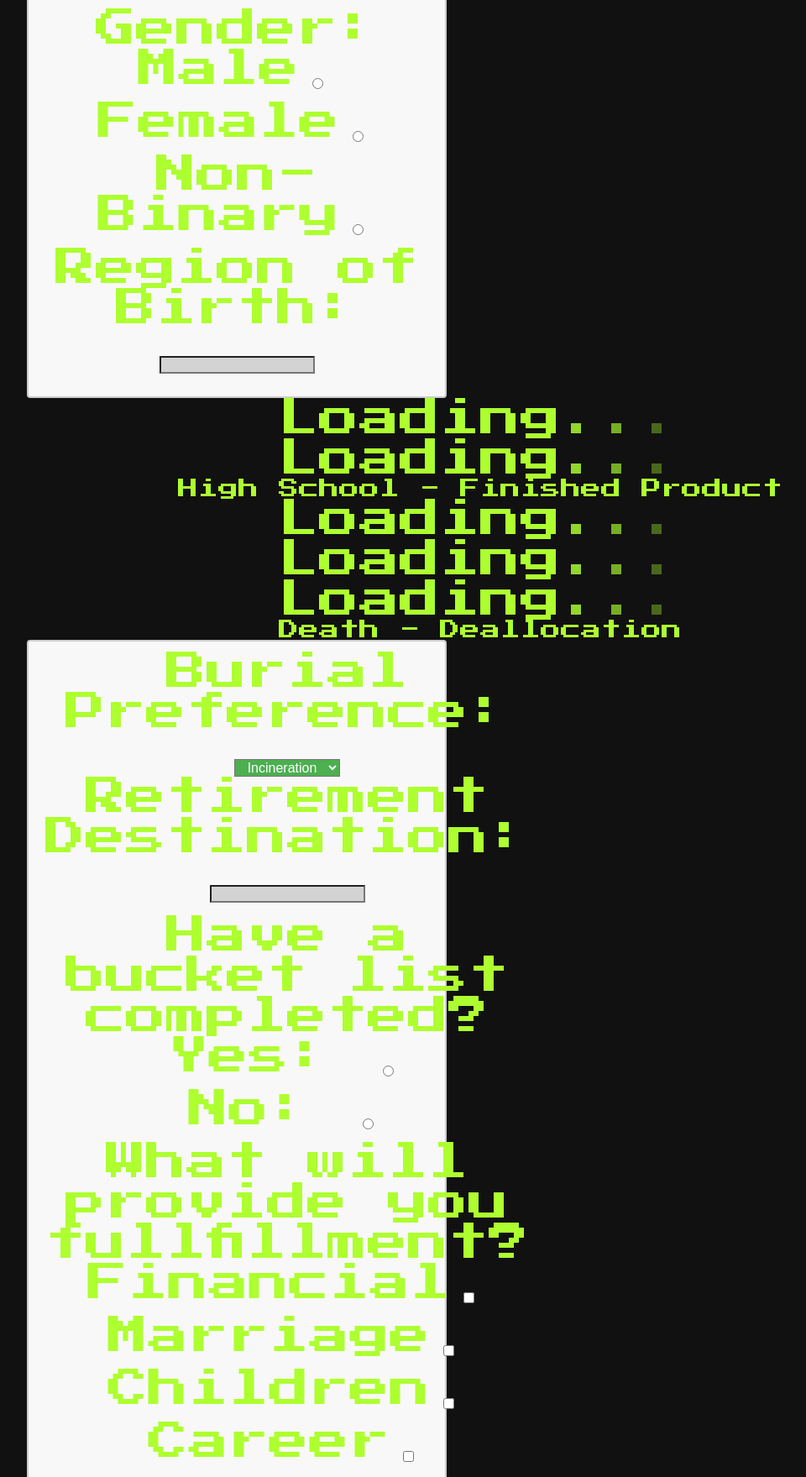
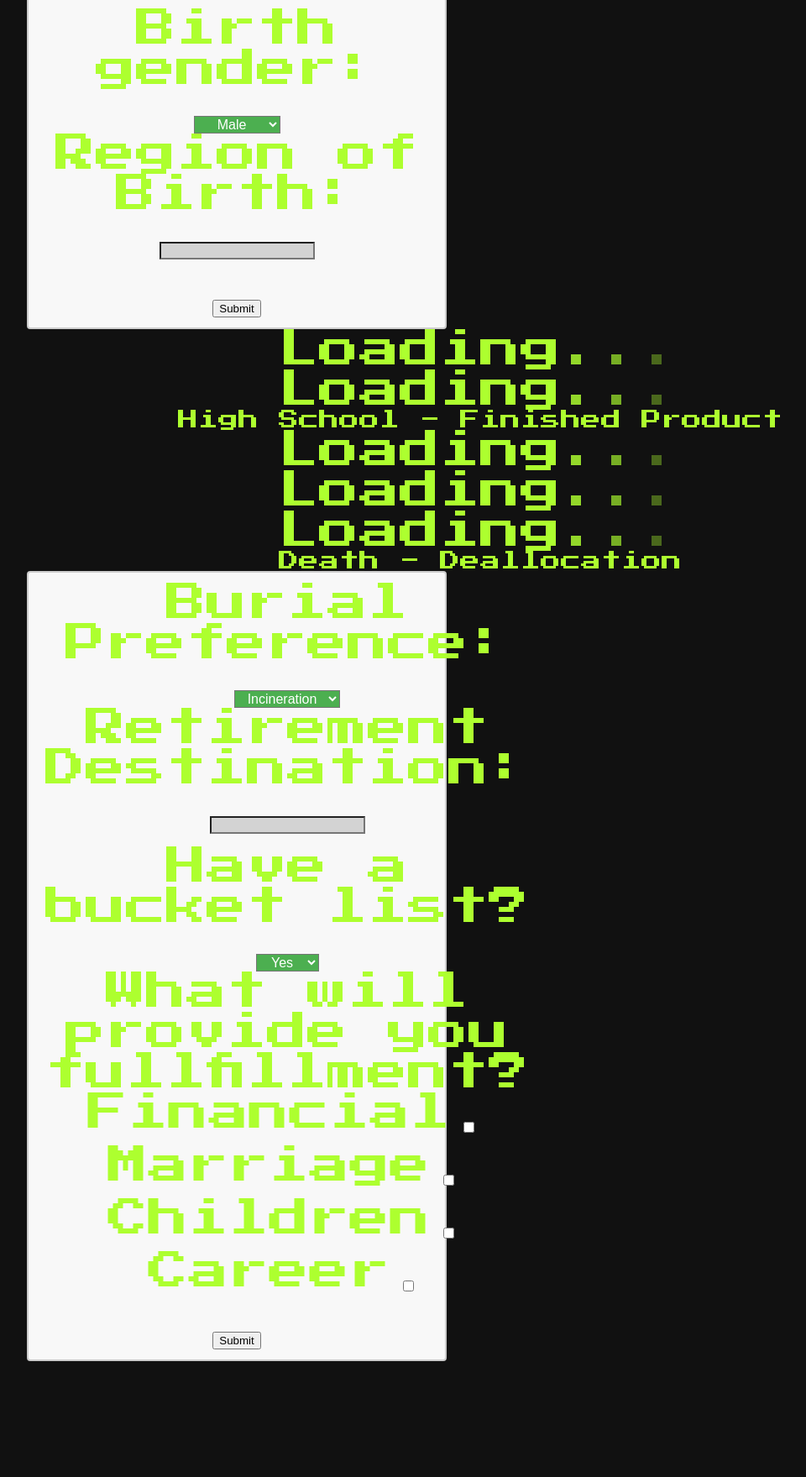
Before and after one commit to tcoots88/Parse-Life, a plain HTML site: page index.html in a window 1280 px wide. Shown: the part 420-2179 px from the top of the page at 84% size, without its empty margins (68-1028 px from the left). After the commit the page ends 2141 px from the top, so only its background shows below. Drawn offline with Linux system fonts and the light colour scheme; a web font is replaced by a local one.

Commit message:
commit of fully functioning forms

```diff
--- a/app/app.js
+++ b/app/app.js
@@ -1,6 +1,8 @@
 'use strict';
 
 //Mattäus-------------------------------------------------------------------------------------------------
+var birthGlobalArray = [];
+
 var birthDivElement = document.getElementById('birth');
 
 var birthForm = document.createElement('form');
@@ -23,6 +25,7 @@ birthFieldset.appendChild(birthSeason);
 var seasonArray = ['Spring', 'Summer', 'Fall', 'Winter'];
 var seasonChoice = document.createElement('select');
 seasonChoice.id = 'seasonID';
+seasonChoice.name = 'seasonDDValue';
 birthSeason.appendChild(seasonChoice);
 
 for(var season = 0; season < seasonArray.length; season++){
@@ -38,43 +41,64 @@ birthFieldset.appendChild(birthName);
 
 var nameField = document.createElement('input');
 nameField.type = 'text';
+nameField.name = 'birthNameFieldValue';
 
 birthName.appendChild(nameField);
 //--------------------------------------------- Input 3 ------------------------------------
-var maleGenderElement = document.createElement('p');
-maleGenderElement.textContent = 'Male';
-var genderElementArticle = document.createElement('article');
-genderElementArticle.textContent = 'Gender: ';
 
-var male = document.createElement('input');
-male.type = 'radio';
-male.name = 'gender';
-male.value = 'male';
-maleGenderElement.appendChild(male);
-
-var femaleGenderElement = document.createElement('p');
-femaleGenderElement.textContent = 'Female';
-
-var female = document.createElement('input');
-female.type = 'radio';
-female.name = 'gender';
-female.value = 'female';
-femaleGenderElement.appendChild(female);
-
-var nonBinaryGenderElement = document.createElement('p');
-nonBinaryGenderElement.textContent = 'Non-Binary';
-
-var nonBinary = document.createElement('input');
-nonBinary.type = 'radio';
-nonBinary.name = 'gender';
-nonBinary.value = 'non binary';
-nonBinaryGenderElement.appendChild(nonBinary);
+var birthGender = document.createElement('p');
+birthGender.textContent = 'Birth gender: ';
+birthFieldset.appendChild(birthGender);
 
 
-birthFieldset.appendChild(genderElementArticle);
-genderElementArticle.appendChild(maleGenderElement);
-genderElementArticle.appendChild(femaleGenderElement);
-genderElementArticle.appendChild(nonBinaryGenderElement);
+var genderArray = ['Male', 'Female', 'Non-Binary'];
+var genderChoice = document.createElement('select');
+genderChoice.id = 'genderID';
+genderChoice.name = 'genderDDValue';
+birthGender.appendChild(genderChoice);
+
+for(var gender = 0; gender < genderArray.length; gender++){
+    var option = document.createElement('option');
+    option.value = genderArray[gender];
+    option.text = genderArray[gender];
+    genderChoice.appendChild(option);
+}
+
+
+// var maleGenderElement = document.createElement('p');
+// maleGenderElement.textContent = 'Male';
+// var genderElementArticle = document.createElement('article');
+// genderElementArticle.textContent = 'Gender: ';
+
+// var male = document.createElement('input');
+// male.type = 'radio';
+// male.name = 'gender';
+// male.value = 'male';
+// maleGenderElement.appendChild(male);
+
+// var femaleGenderElement = document.createElement('p');
+// femaleGenderElement.textContent = 'Female';
+
+// var female = document.createElement('input');
+// female.type = 'radio';
+// female.name = 'gender';
+// female.value = 'female';
+// femaleGenderElement.appendChild(female);
+
+// var nonBinaryGenderElement = document.createElement('p');
+// nonBinaryGenderElement.textContent = 'Non-Binary';
+
+// var nonBinary = document.createElement('input');
+// nonBinary.type = 'radio';
+// nonBinary.name = 'gender';
+// nonBinary.value = 'non binary';
+// nonBinaryGenderElement.appendChild(nonBinary);
+
+
+// birthFieldset.appendChild(genderElementArticle);
+// genderElementArticle.appendChild(maleGenderElement);
+// genderElementArticle.appendChild(femaleGenderElement);
+// genderElementArticle.appendChild(nonBinaryGenderElement);
 //---------------------------------------------- Input 4 ---------------------------------------
 var regionElement = document.createElement('p');
 regionElement.textContent = 'Region of Birth: ';
@@ -82,10 +106,24 @@ birthFieldset.appendChild(regionElement);
 
 var regionField = document.createElement('input');
 regionField.type = 'text';
+regionField.name = 'regionFieldValue';
 
 regionElement.appendChild(regionField);
+
+
+
+var birthSubmitButton = document.createElement('button');
+birthSubmitButton.type = 'submit';
+birthSubmitButton.name = 'birthSubmit';
+birthSubmitButton.value = 'birthSubmit';
+birthSubmitButton.textContent = 'Submit';
+
+birthFieldset.appendChild(birthSubmitButton);
+birthForm.addEventListener('submit', birthHandler);
+
+
 //Mattäus------------------------------------------------------------------------------------------------
-
+var deathGlobalArray = [];
 var deathDivElement = document.getElementById('death');
 
 var deathForm = document.createElement('form');
@@ -109,6 +147,7 @@ deadFieldset.appendChild(deathCeremonyType);
 var burialArray = ['Incineration ', 'Burial', 'Tree Pod', 'Mummification'];
 var burialChoice = document.createElement('select');
 deathCeremonyType.appendChild(burialChoice);
+burialChoice.name = 'burialDDValue';
 
 for(var buryType = 0; buryType < burialArray.length; buryType++){
     var buryOption = document.createElement('option');
@@ -123,33 +162,53 @@ deadFieldset.appendChild(retirementDestination);
 
 var retirementField = document.createElement('input');
 retirementField.type = 'text';
+retirementField.name = 'retirementFieldValue';
 
 retirementDestination.appendChild(retirementField);
 //--------------------------------------------- Input 3 ------------------------------------
-var  bucketArticle = document.createElement('article');
-bucketArticle.id = 'bucketArticleElement';
-bucketArticle.textContent = 'Have a bucket list completed? ';
-var yesBucketElement = document.createElement('p');
-yesBucketElement.textContent = 'Yes: ';
+var bucketList = document.createElement('p');
+bucketList.textContent = 'Have a bucket list? ';
+deadFieldset.appendChild(bucketList);
 
-var yesRadio = document.createElement('input');
-yesRadio.type = 'radio';
-yesRadio.name = 'bucket';
-yesRadio.value = 'yes';
-yesBucketElement.appendChild(yesRadio);
 
-var noBucketElement = document.createElement('p');
-noBucketElement.textContent = 'No: ';
+var bucketArray = ['Yes', 'No', 'Not-Yet'];
+var bucketSelection = document.createElement('select');
+bucketSelection.id = 'bucketID';
+bucketSelection.name = 'bucketDDValue';
+bucketList.appendChild(bucketSelection);
 
-var noRadio = document.createElement('input');
-noRadio.type = 'radio';
-noRadio.name = 'bucket';
-noRadio.value = 'no';
-noBucketElement.appendChild(noRadio);
+for(var bucketOption = 0; bucketOption < bucketArray.length; bucketOption++){
+    var dropOption = document.createElement('option');
+    dropOption.value = bucketArray[bucketOption];
+    dropOption.text = bucketArray[bucketOption];
+    bucketSelection.appendChild(dropOption);
+}
 
-deadFieldset.appendChild(bucketArticle);
-bucketArticle.appendChild(yesBucketElement);
-bucketArticle.appendChild(noBucketElement);
+
+// var  bucketArticle = document.createElement('article');
+// bucketArticle.id = 'bucketArticleElement';
+// bucketArticle.textContent = 'Have a bucket list completed? ';
+// var yesBucketElement = document.createElement('p');
+// yesBucketElement.textContent = 'Yes: ';
+
+// var yesRadio = document.createElement('input');
+// yesRadio.type = 'radio';
+// yesRadio.name = 'bucket';
+// yesRadio.value = 'yes';
+// yesBucketElement.appendChild(yesRadio);
+
+// var noBucketElement = document.createElement('p');
+// noBucketElement.textContent = 'No: ';
+
+// var noRadio = document.createElement('input');
+// noRadio.type = 'radio';
+// noRadio.name = 'bucket';
+// noRadio.value = 'no';
+// noBucketElement.appendChild(noRadio);
+
+// deadFieldset.appendChild(bucketArticle);
+// bucketArticle.appendChild(yesBucketElement);
+// bucketArticle.appendChild(noBucketElement);
 //---------------------------------------------- Input 4 ---------------------------------------
 var fullfillmentArticle = document.createElement('article');
 fullfillmentArticle.textContent = 'What will provide you fullfillment? ';
@@ -164,7 +223,7 @@ var financialFulfillment = document.createElement('input');
 financialFulfillment.type = 'checkbox';
 financialFulfillment.name = 'financial';
 financialFulfillment.value = 'Financial';
-financialFulfillment.id = "id";
+financialFulfillment.id = "financialID";
 financialFulfillmentLabel.appendChild(financialFulfillment);
 
 var marriageFulfillmentLabel  = document.createElement('p');
@@ -175,7 +234,7 @@ var marriageFulfillment = document.createElement('input');
 marriageFulfillment.type = 'checkbox';
 marriageFulfillment.name = 'marriage';
 marriageFulfillment.value = 'Marriage';
-marriageFulfillment.id = 'id';
+marriageFulfillment.id = 'marriageID';
 marriageFulfillmentLabel.appendChild(marriageFulfillment);
 
 var childrenFulfillmentLabel  = document.createElement('p');
@@ -186,7 +245,7 @@ var childrenFulfillment = document.createElement('input');
 childrenFulfillment.type = 'checkbox';
 childrenFulfillment.name = 'children';
 childrenFulfillment.value = 'Children';
-childrenFulfillment.id = 'id';
+childrenFulfillment.id = 'childrenID';
 childrenFulfillmentLabel.appendChild(childrenFulfillment);
 
 var careerFulfillmentLabel  = document.createElement('p');
@@ -197,17 +256,79 @@ var careerFulfillment = document.createElement('input');
 careerFulfillment.type = 'checkbox';
 careerFulfillment.name = 'career';
 careerFulfillment.value = 'Career';
-careerFulfillment.id = 'id';
+careerFulfillment.id = 'careerID';
 careerFulfillmentLabel.appendChild(careerFulfillment);
 
 //------------------------------------------------------------------------------------------------
-function birthHandler(){
+function birthHandler(event){
+    event.preventDefault();
 
+    var birthNameText = event.target.birthNameFieldValue.value;
+    var seasonDropDownValue = event.target.seasonDDValue.value;
+    var genderDropDownValue = event.target.genderDDValue.value;
+    var regionText = event.target.regionFieldValue.value;
+
+
+    birthGlobalArray.push(birthNameText);
+    birthGlobalArray.push(seasonDropDownValue);
+    birthGlobalArray.push(genderDropDownValue);
+    birthGlobalArray.push(regionText);
+
+    console.log(birthNameText);
+    console.log(seasonDropDownValue);
+    console.log(genderDropDownValue);
+    console.log(regionText);
+
+    event.target.reset();
 }
 
-function deathHandler(){
+function deathHandler(event){
+    event.preventDefault();
+
+    var burialDropDownValue = event.target.burialDDValue.value;
+    var retirementText = event.target.retirementFieldValue.value;
+    var bucketDropDownValue = event.target.bucketDDValue.value;
+    var fullfillmentCheck = arrayOfChecked;
+
+    deathGlobalArray.push(burialDropDownValue);
+    deathGlobalArray.push(retirementText);
+    deathGlobalArray.push(bucketDropDownValue);
+    deathGlobalArray.push(fullfillmentCheck);
+
+    console.log(burialDropDownValue);
+    console.log(retirementText);
+    console.log(bucketDropDownValue);
+    console.log(fullfillmentCheck);
+
+    event.target.reset();
+}
+
+document.getElementById('financialID').onclick = checkBoxCheck;
+document.getElementById('marriageID').onclick = checkBoxCheck;
+document.getElementById('childrenID').onclick = checkBoxCheck;
+document.getElementById('careerID').onclick = checkBoxCheck;
+
+var arrayOfChecked = [];
+
+function checkBoxCheck(){
+    console.log(this);
+    var arrayOfIDs = ['financialID', 'marriageID', 'childrenID', 'careerID'];
+
+    arrayOfChecked.push(this.value);
+    console.log(arrayOfChecked);
+}
 
 
-}
+
+
+var deathSubmitButton = document.createElement('button');
+deathSubmitButton.type = 'submit';
+deathSubmitButton.name = 'deathSubmit';
+deathSubmitButton.value = 'deathSubmit';
+deathSubmitButton.textContent = 'Submit';
+
+deathForm.appendChild(deathSubmitButton);
+deathForm.addEventListener('submit', deathHandler);
+
 
 //
--- a/style/style.css
+++ b/style/style.css
@@ -194,4 +194,14 @@ form{
 h2{
     font-size: x-large;
 }
+<<<<<<< HEAD
 >>>>>>> forms completed
+=======
+
+button{
+    width: 75px;
+    height: 20px;
+    z-index: -1;
+    background-color: #4CAF50;
+}
+>>>>>>> commit of fully functioning forms
```
